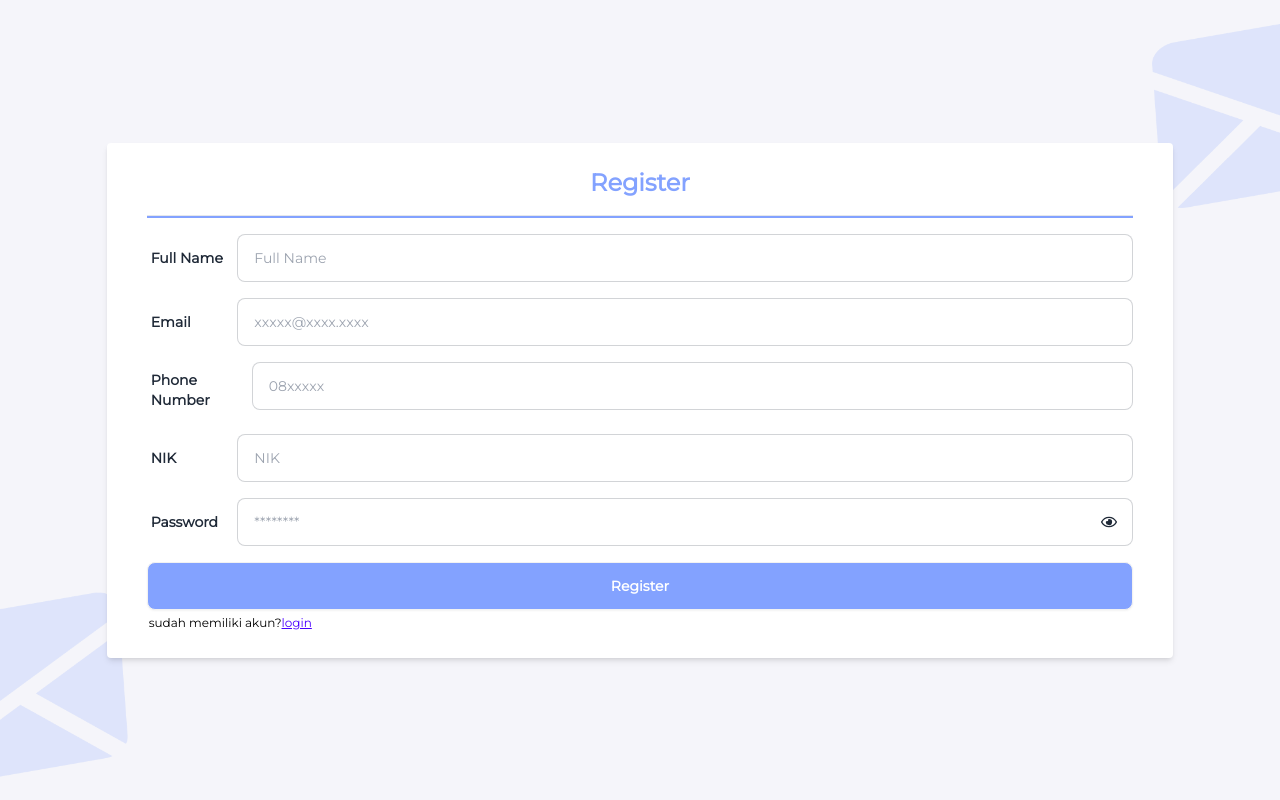
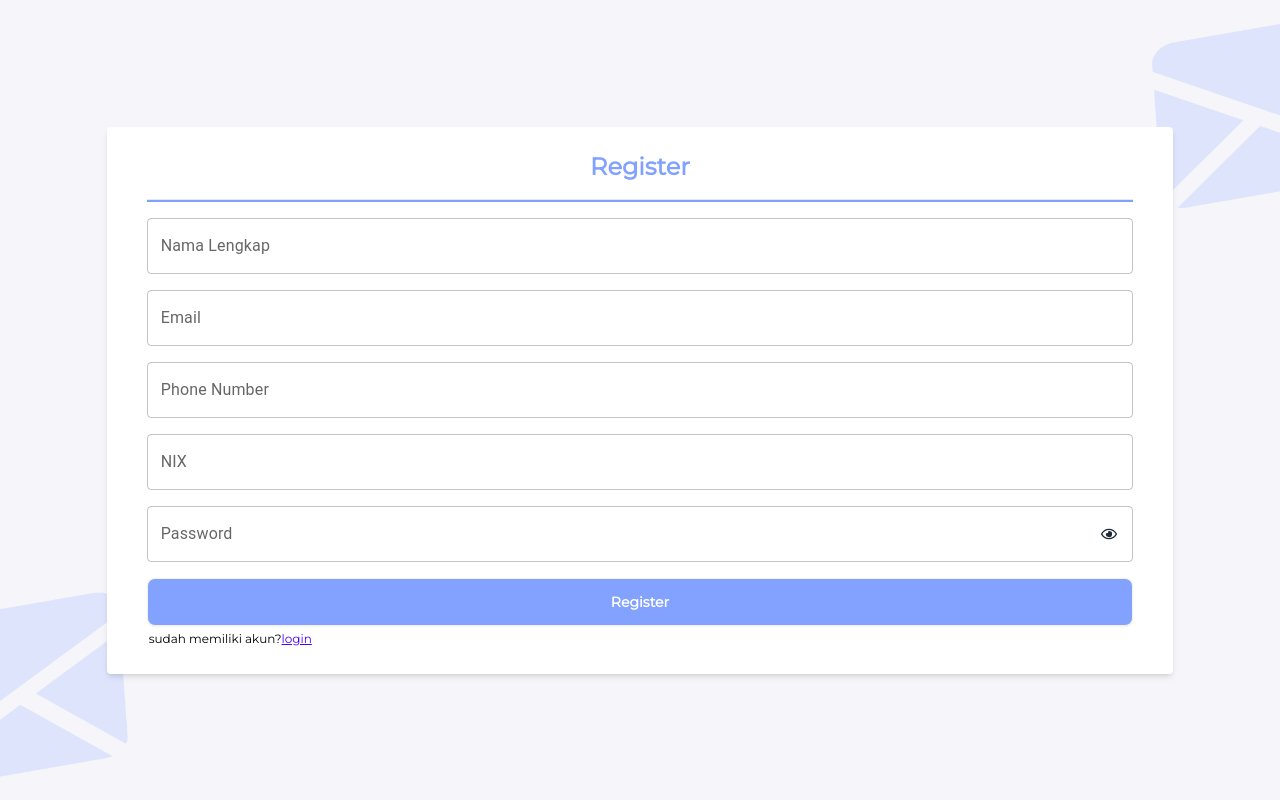
Before and after one commit to Project-Digital-Citizen/Front-End, a React (Vite) app: page /register in a window 1280 px wide. Built offline with nearby package versions, Linux system fonts and the light colour scheme.

Commit message:
register update form

```diff
--- a/src/pages/Register.jsx
+++ b/src/pages/Register.jsx
@@ -6,6 +6,7 @@ import { ToastContainer, toast } from "react-toastify";
 import { FaRegEyeSlash, FaRegEye } from "react-icons/fa";
 import CustomError from "../util/customError";
 import Swal from "sweetalert2";
+import TextField from "@mui/material/TextField";
 
 const Register = () => {
   const [formData, setFormData] = useState({});
@@ -19,7 +20,9 @@ const Register = () => {
   };
 
   const handleTogglePassword = () => {
-    setShowPassword(!showPassword);
+    setShowPassword((prevShowPassword) =>
+      prevShowPassword === "password" ? "text" : "password"
+    );
   };
 
   const handleRegClick = async (e) => {
@@ -78,73 +81,63 @@ const Register = () => {
           <div className="px-10">
             <form name="formReg" id="formReg">
               <div className="justify-between w-full pt-4 form-control md:flex md:flex-row">
-                <label htmlFor="name" className="label">
-                  <span className="font-black label-text">Full Name</span>
-                </label>
-                <input
+                <TextField
+                  id="outlined-basic"
+                  label="Nama Lengkap"
+                  placeholder="Nama Lengkap"
+                  variant="outlined"
+                  className="w-full"
                   onBlur={(e) => handleFormValueBlur(e, "nama")}
-                  id="name"
-                  type="text"
-                  placeholder="Full Name"
-                  className="w-full input input-bordered input-md max-w-screen md:max-w-md lg:max-w-2xl xl:max-w-4xl"
                 />
               </div>
               <div className="justify-between w-full pt-4 form-control md:flex md:flex-row">
-                <label htmlFor="email" className="label">
-                  <span className="font-black label-text">Email</span>
-                </label>
-                <input
+                <TextField
+                  id="outlined-basic"
+                  label="Email"
+                  variant="outlined"
+                  className="w-full"
+                  placeholder="contoh@contoh.com"
                   onBlur={(e) => handleFormValueBlur(e, "email")}
-                  id="email"
-                  type="email"
-                  placeholder="xxxxx@xxxx.xxxx"
-                  className="w-full input input-bordered input-md max-w-screen md:max-w-md lg:max-w-2xl xl:max-w-4xl"
                 />
               </div>
               <div className="justify-between w-full pt-4 form-control md:flex md:flex-row">
-                <label htmlFor="phone" className="label">
-                  <span className="font-black label-text">Phone Number</span>
-                </label>
-                <input
+                <TextField
+                  id="outlined-basic"
+                  label="Phone Number"
+                  type="number"
+                  placeholder="08xxxx"
+                  variant="outlined"
+                  className="w-full"
                   onBlur={(e) => handleFormValueBlur(e, "nomor")}
-                  id="phone"
-                  type="number"
-                  placeholder="08xxxxx"
-                  className="w-full input input-bordered input-md max-w-screen md:max-w-md lg:max-w-2xl xl:max-w-4xl"
                 />
               </div>
-
               <div className="justify-between w-full pt-4 form-control md:flex md:flex-row">
-                <label htmlFor="NIK" className="label">
-                  <span className="font-black label-text">NIK</span>
-                </label>
-                <input
+                <TextField
+                  id="outlined-basic"
+                  label="NIX"
+                  type="number"
+                  placeholder="xxxxxxxxxx"
+                  variant="outlined"
+                  className="w-full"
                   onBlur={(e) => handleFormValueBlur(e, "NIK")}
-                  id="NIK"
-                  type="number"
-                  placeholder="NIK"
-                  className="w-full input input-bordered input-md max-w-screen md:max-w-md lg:max-w-2xl xl:max-w-4xl"
                 />
               </div>
-
               <div className="justify-between w-full pt-4 form-control md:flex md:flex-row">
-                <label htmlFor="pw" className="label">
-                  <span className="font-black label-text">Password</span>
-                </label>
-                <div className="relative w-full max-w-screen md:max-w-md lg:max-w-2xl xl:max-w-4xl">
-                  <input
-                    onBlur={(e) => handleFormValueBlur(e, "password")}
-                    id="pw"
-                    type={showPassword ? "text" : "password"}
-                    placeholder="********"
-                    className="w-full input input-bordered input-md max-w-screen md:max-w-md lg:max-w-2xl xl:max-w-4xl"
-                  />
+                <TextField
+                  id="outlined-basic"
+                  label="Password"
+                  type={showPassword}
+                  variant="outlined"
+                  className="w-full"
+                  onBlur={(e) => handleFormValueBlur(e, "password")}
+                />
+                <div className="relative ">
                   <button
                     type="button"
                     onClick={handleTogglePassword}
-                    className="absolute top-1/2 right-4 transform -translate-y-1/2 cursor-pointer"
+                    className="absolute transform -translate-y-1/2 cursor-pointer bottom-3 md:top-1/2 right-4"
                   >
-                    {showPassword ? (
+                    {showPassword == "text" ? (
                       <span role="img" aria-label="Hide Password">
                         <FaRegEyeSlash />
                       </span>
```
